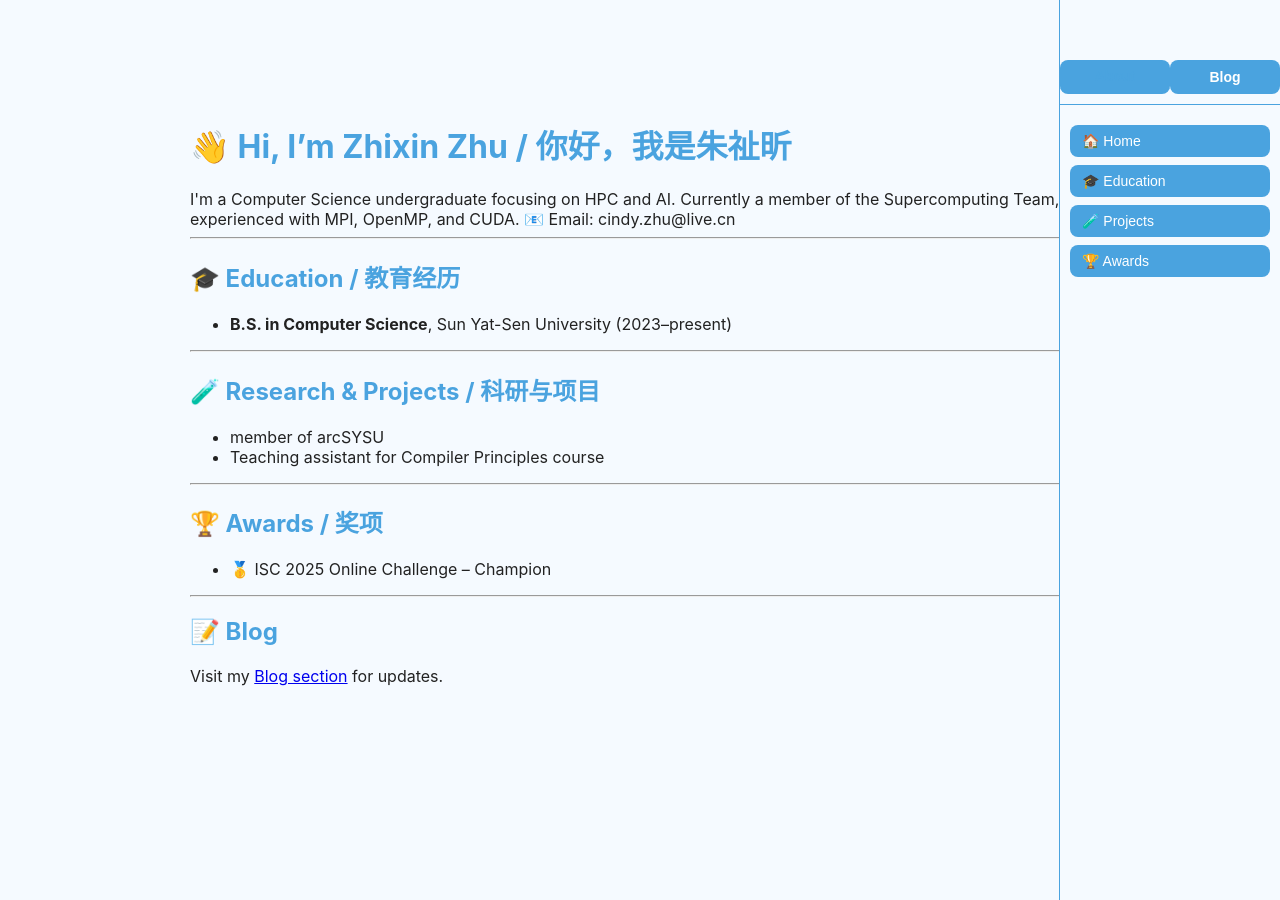
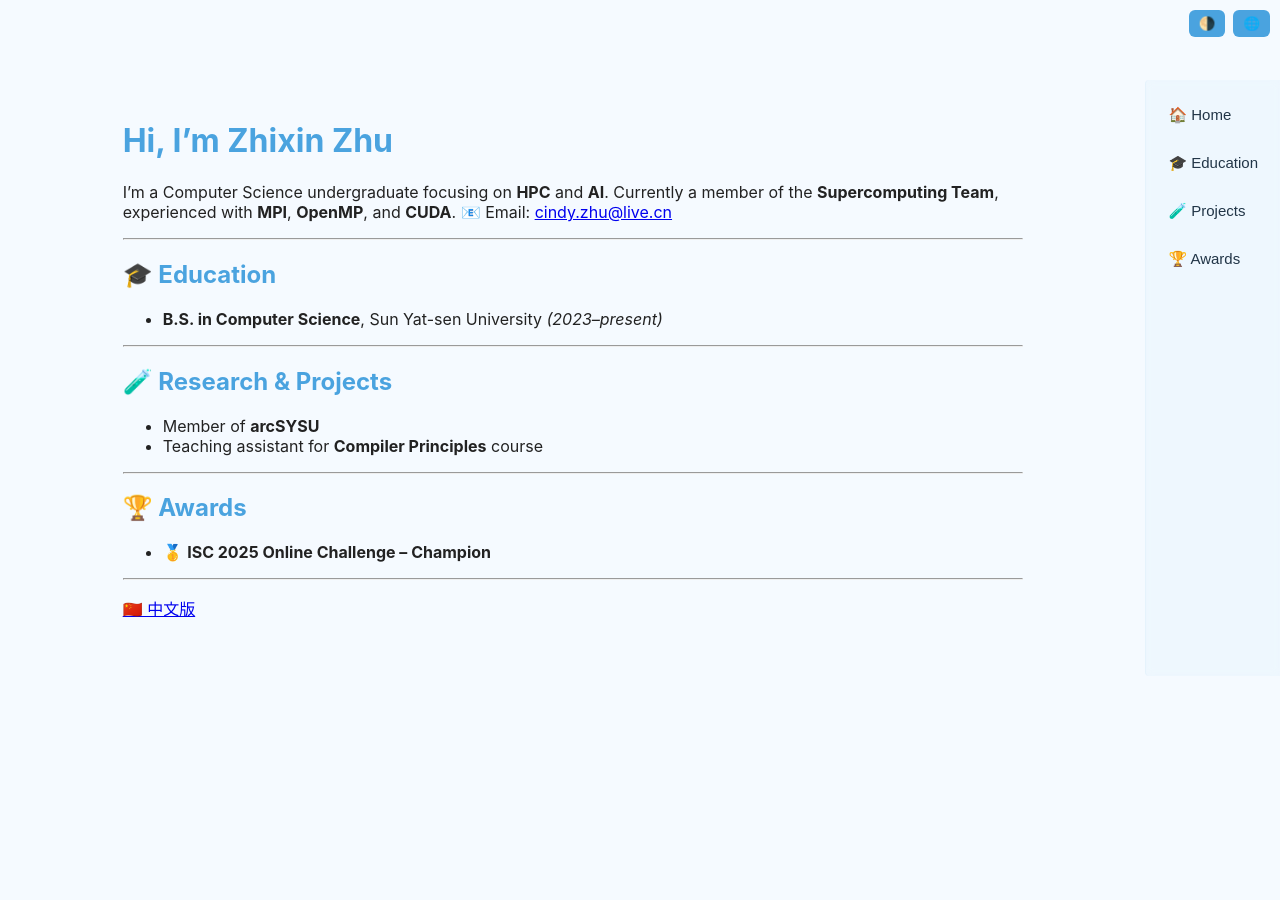
Before and after one commit to Cynthia532/Cynthia532.github.io, a Jekyll site: the page built from index.md, in a window 1280 px wide. Built offline with Jekyll 4.4.1, drawn with Linux system fonts in a browser that asks for light colours.

Commit message:
fix style and rebuild index

```diff
--- a/_layouts/default.html
+++ b/_layouts/default.html
@@ -18,20 +18,11 @@
       {{ content }}
     </div>
 
-    <iframe id="blog-frame" src="/blog/index.html" style="display:none;"></iframe>
-
-    <div class="sidebar">
-      <div class="sidebar-header">
-        <button id="about-btn" class="active">About</button>
-        <button id="blog-btn">Blog</button>
-      </div>
-
-      <div class="sidebar-body">
-        <button onclick="scrollToSection('home')">🏠 Home</button>
-        <button onclick="scrollToSection('education')">🎓 Education</button>
-        <button onclick="scrollToSection('projects')">🧪 Projects</button>
-        <button onclick="scrollToSection('awards')">🏆 Awards</button>
-      </div>
+    <div class="sidebar-body">
+      <button onclick="scrollToSection('home')">🏠 Home</button>
+      <button onclick="scrollToSection('education')">🎓 Education</button>
+      <button onclick="scrollToSection('projects')">🧪 Projects</button>
+      <button onclick="scrollToSection('awards')">🏆 Awards</button>
     </div>
   </div>
 </body>
--- a/assets/style.css
+++ b/assets/style.css
@@ -90,23 +90,31 @@
   display: flex;
   flex-direction: column;
   margin-top: 20px;
-  gap: 8px;
-  padding: 0 10px;
+  gap: 10px;
+  padding: 16px 14px;
+  font-size: 15px;
+  color: #213547;
+  background-color: rgba(74,163,223,0.04);
+  border-left: 1px solid rgba(74,163,223,0.06);
+  backdrop-filter: blur(4px);
+  border-radius: 4px 0 0 4px;
 }
 
 .sidebar-body button {
   background: none;
   border: none;
-  color: var(--text);
+  color: inherit;
   text-align: left;
   cursor: pointer;
-  padding: 8px;
-  border-radius: 6px;
-  transition: background 0.2s;
+  padding: 10px 8px;
+  border-radius: 8px;
+  transition: background 0.15s, transform 0.12s;
+  font-size: 15px;
 }
 
 .sidebar-body button:hover {
-  background: rgba(0,0,0,0.05);
+  background: rgba(74,163,223,0.08);
+  transform: translateX(-4px);
 }
 
 #blog-frame {
--- a/index.md
+++ b/index.md
@@ -2,52 +2,31 @@
 layout: default
 title: Zhixin Zhu’s Homepage
 ---
+# Hi, I'm Zhixin Zhu
 
-<div id="home"></div>
-
-# 👋 Hi, I'm Zhixin Zhu <span data-lang="zh"> / 你好，我是朱祉昕</span>
-
-<div data-lang="en">
-I'm a Computer Science undergraduate focusing on HPC and AI.
-Currently a member of the Supercomputing Team, experienced with MPI, OpenMP, and CUDA.
-📧 Email: cindy.zhu@live.cn
-</div>
-
-<div data-lang="zh" style="display:none">
-我是一名专注于高性能计算与人工智能的计算机科学本科生。
-目前是超算队成员，熟悉 MPI、OpenMP 和 CUDA 编程。
-📧 邮箱：cindy.zhu@live.cn
-</div>
+I'm a Computer Science undergraduate focusing on **HPC** and **AI**.
+Currently a member of the **Supercomputing Team**, experienced with **MPI**, **OpenMP**, and **CUDA**.
+📧 Email: [cindy.zhu@live.cn](mailto:cindy.zhu@live.cn)
 
 ---
 
-<div id="education"></div>
+## 🎓 Education
 
-## 🎓 Education / 教育经历
-
-- **B.S. in Computer Science**, Sun Yat-Sen University (2023–present)
+- **B.S. in Computer Science**, Sun Yat-sen University *(2023–present)*
 
 ---
 
-<div id="projects"></div>
+## 🧪 Research & Projects
 
-## 🧪 Research & Projects / 科研与项目
-
-- member of arcSYSU
-- Teaching assistant for Compiler Principles course
+- Member of **arcSYSU**
+- Teaching assistant for **Compiler Principles** course
 
 ---
 
-<div id="awards"></div>
+## 🏆 Awards
 
-## 🏆 Awards / 奖项
-
-- 🥇 ISC 2025 Online Challenge – Champion
+- 🥇 **ISC 2025 Online Challenge – Champion**
 
 ---
 
-<div id="blog"></div>
-
-## 📝 Blog
-
-Visit my [Blog section](./blog/) for updates.
+[🇨🇳 中文版](./index_zh.md)
```
Also changed, not shown: index_zh.md (added, +32 -0 lines), README.md (added).
